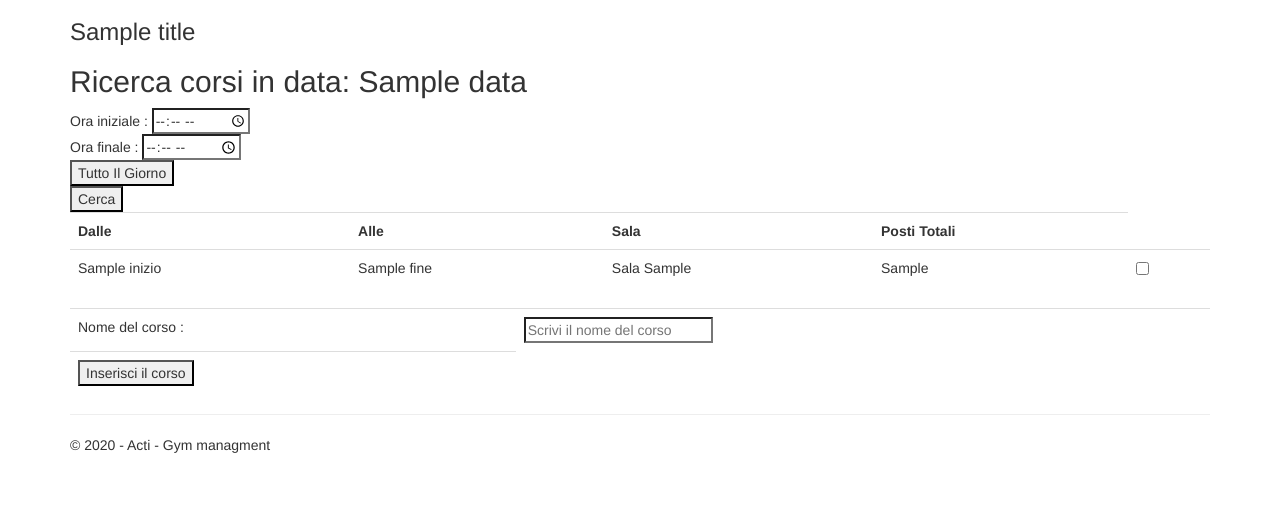
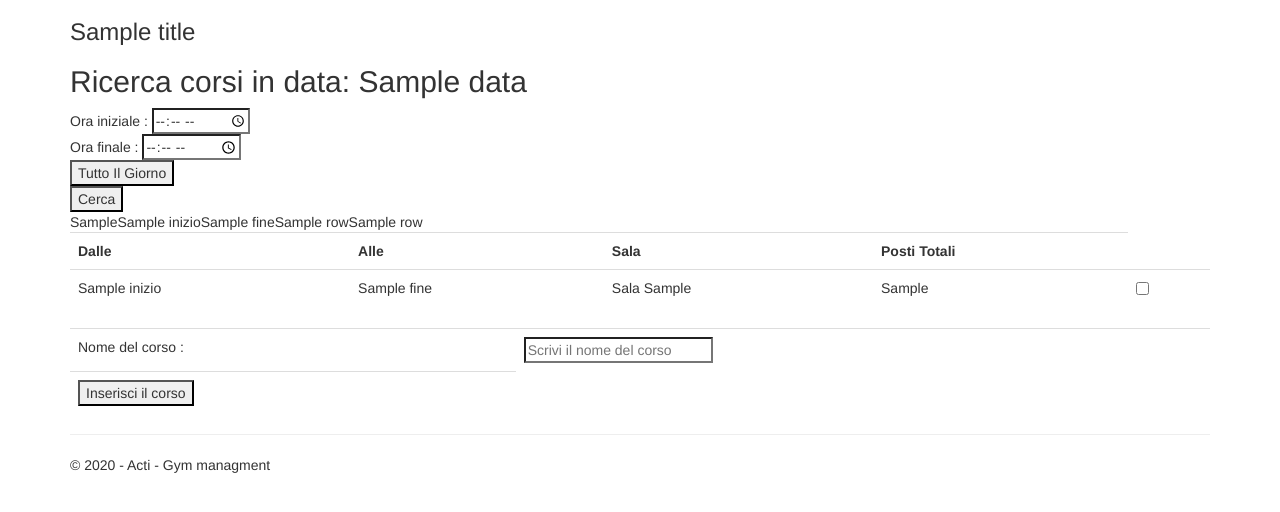
Before and after one commit to SpiderPorkPotter/Palestra, a Flask app: template Palestra/templates/corsi.html in a window 1280 px wide. Shown: the part 51-563 px from the top of the page. Run offline with Flask 2, Linux system fonts and the light colour scheme; the template is opened without the code that fills it: most values are stand-ins (such as "Sample title", 1, 10 or a date in 2020); some libraries are stand-ins or nearby versions.

Commit message:
fatto bozza per prenotare i corsi

```diff
--- a/Palestra/templates/corsi.html
+++ b/Palestra/templates/corsi.html
@@ -31,6 +31,34 @@
     })
 </script>
 
+
+
+<table>
+    {% for row in info_corsi %}
+        <tr>
+            <td>{{row['id_sala']}} </td> <td>{{row['inizio']}} </td> <td>{{row['fine']}} </td> <td>{{row['nome_corso']}}</td> <td>{{row['nome_istruttore']}}</td>
+        </tr>
+    {% endfor %}
+</table>
+
+
+
+
+
+
+
+
+
+
+
+
+
+
+
+
+
+
+
 <form action="/corsi" method="POST">
     <table class="table">
             <th>Dalle</th><th>Alle</th><th>Sala</th><th>Posti Totali</th>
--- a/Palestra/views.py
+++ b/Palestra/views.py
@@ -236,9 +236,9 @@ def corsi():
     tmp_data = data[2 : len(data) : ]
     data_for_DB = str(datetime.strptime(tmp_data,"%y %m %d")).split(' ')
     data_for_DB = data_for_DB[0]
-    print(data_for_DB)
+
+    intGiorno_settimana = data_to_giorno_settimana(data_for_DB)
     is_ricerca_setted = request.method == 'POST' and "ricerca" in request.form and request.form['ricerca'] == "Cerca"
-
     if "dataSelezionata" in request.form:
 
         if request.method == 'POST'and "inserimentoCorso" in request.form and request.form['inserimentoCorso'] == "Inserisci il corso" and "fasceSaleSelezionate" in request.form:
@@ -265,10 +265,36 @@ def corsi():
         if is_ricerca_setted :
             if current_user != None and "ora_iniziale_ricerca" in request.form and "ora_finale_ricerca" in request.form:
                 ruolo_utente = Persone.get_role(current_user)
-                    #if ruolo_utente == 2: # istruttore
+                input_ora_inizio = request.form['ora_iniziale_ricerca']
+                input_ora_fine = request.form['ora_finale_ricerca']
+
+                #if ruolo_utente == 2 or ruolo_utente == 1 #ricerca corsi disponibili
+                s = text("SELECT f.inizio,f.fine, sc.id_sala,co.nome_corso, pi.nome AS nome_istruttore, pi.cognome AS cognome_istruttore "
+                        "FROM sale_corsi sc JOIN fascia_oraria f ON sc.id_fascia=f.id_fascia "
+                        "JOIN sale s ON sc.id_sala= s.id_sala JOIN corsi co ON co.id_corso=sc.id_corso JOIN persone pi ON pi.codice_fiscale =co.codice_fiscale_istruttore "
+                        "WHERE f.inizio >= :oraInizio AND f.fine <= :oraFine AND f.giorno = :intGiorno AND sc.data = :input_data "
+                        "AND s.posti_totali > (SELECT Count(*)AS numPrenotati "
+                                "FROM prenotazioni pr JOIN sale_corsi sc1 ON (sc1.id_sala=sc.id_sala AND pr.id_sala= sc.id_sala) "
+                                "JOIN fascia_oraria f1 ON f1.id_fascia=f.id_fascia "
+                                "WHERE pr.data = :input_data) ")
+                try:
+                    with engine.connect() as conn:
+                        corsi_liberi = conn.execute(s, oraInizio=input_ora_inizio , oraFine = input_ora_fine  ,intGiorno = intGiorno_settimana, input_data = data_for_DB )
+                except:
+                    raise
 
 
-                intGiorno_settimana = data_to_giorno_settimana(data_for_DB)
+
+
+
+
+
+
+
+                #if ruolo_utente == 2: # istruttore
+
+
+
 
                 q_sale_libere = text(
                     "SELECT s.id_sala  , f1.inizio ,f1.fine ,f1.id_fascia, s.posti_totali "
@@ -278,13 +304,12 @@ def corsi():
 					"GROUP BY s.id_sala , f1.id_fascia "
                     "ORDER BY f1.id_fascia "
                 )
-                input_ora_inizio = request.form['ora_iniziale_ricerca']
-                input_ora_fine = request.form['ora_finale_ricerca']
+
 
                 with engine.connect() as conn:
                     sale_libere = conn.execute(q_sale_libere, dataDB=data_for_DB, oraInizio = input_ora_inizio, oraFine = input_ora_fine , g= intGiorno_settimana)
 
-                return render_template( 'corsi.html',title='Corsi Disponibili', data = data, ruolo_utente = ruolo_utente, sale_disp_con_fasce =sale_libere)
+                return render_template( 'corsi.html',title='Corsi Disponibili', data = data, ruolo_utente = ruolo_utente, sale_disp_con_fasce =sale_libere , info_corsi =corsi_liberi)
         else:
             render_template( 'corsi.html',title='Corsi Disponibili', data = data)
 
```
